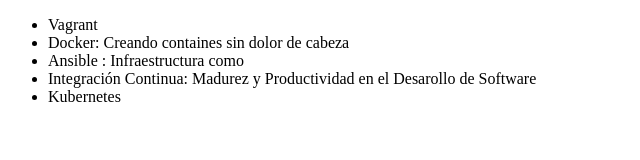
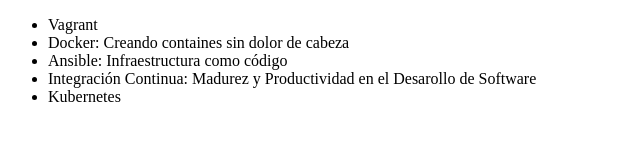
Before and after one commit to EdgardoNebuay/alura-git, a plain HTML site: page index.html in a window 1280 px wide. Shown: the full height of the page, 0-640 px from the left. Drawn offline with Linux system fonts and the light colour scheme.

Commit message:
cambiando el nombre del curso de Ansible

```diff
--- a/index.html
+++ b/index.html
@@ -13,7 +13,7 @@
 
         <li>Vagrant</li>
         <li>Docker: Creando containes sin dolor de cabeza</li>
-        <li>Ansible : Infraestructura como</li>
+        <li>Ansible: Infraestructura como código</li>
         <li>Integración Continua: Madurez y Productividad en el Desarollo de Software</li>
         <li>Kubernetes</li>
     </ul>
```
